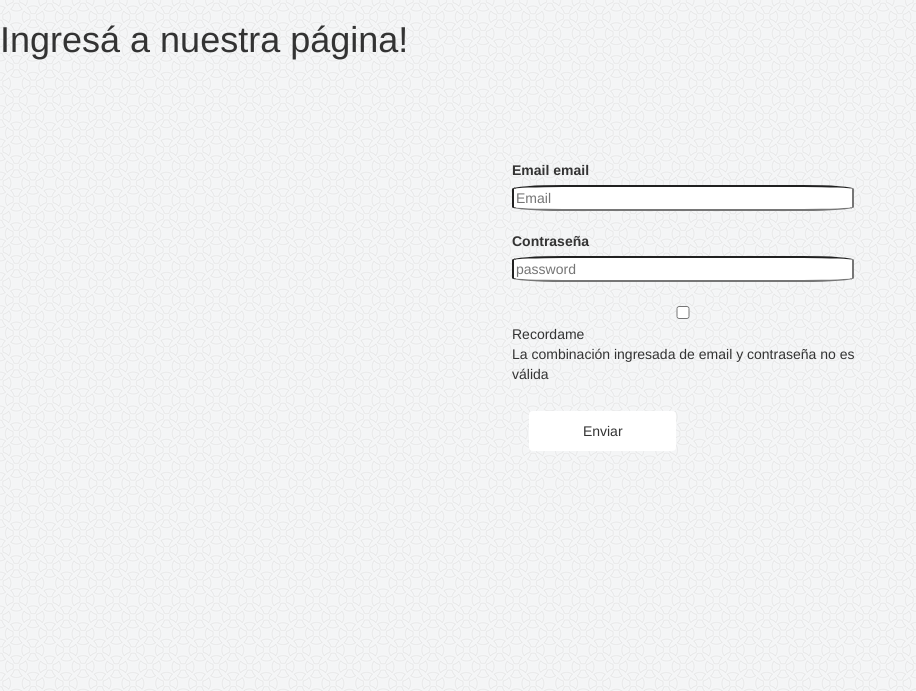
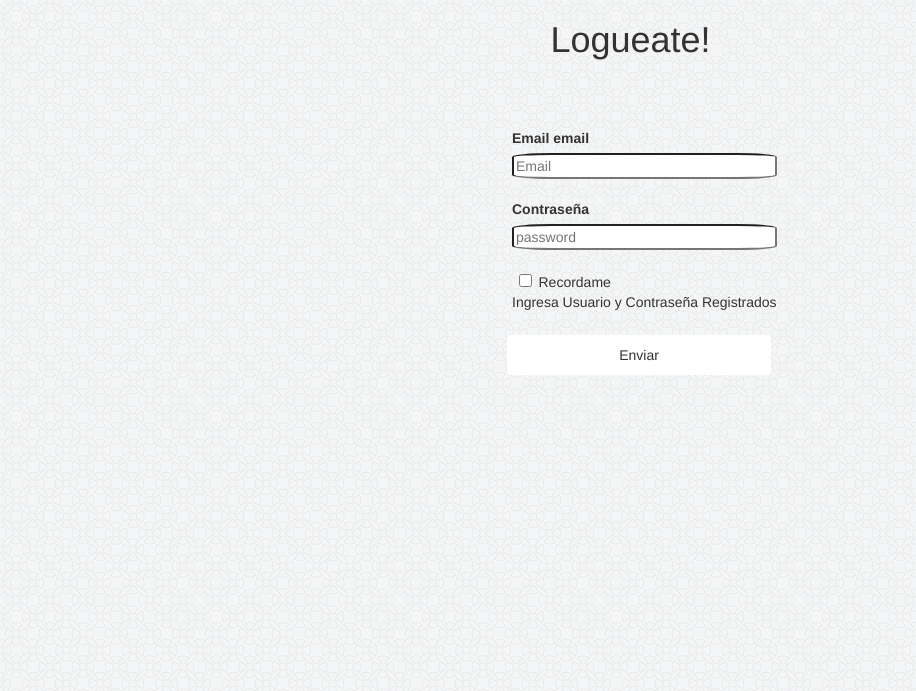
Before and after one commit to agus456/Trabajo-integrador, a PHP site: page /login.php in a window 1280 px wide. Shown: the top 691 px of the page, without its empty margins (0-916 px from the left). Run offline with PHP 8.4, Linux system fonts and the light colour scheme; some libraries are stand-ins or nearby versions.

Commit message:
actualización Login

```diff
--- a/login.php
+++ b/login.php
@@ -9,20 +9,20 @@
 			<link rel="stylesheet" href="https://maxcdn.bootstrapcdn.com/bootstrap/3.3.7/css/bootstrap.min.css">
   <script src="https://ajax.googleapis.com/ajax/libs/jquery/3.3.1/jquery.min.js"></script>
   <script src="https://maxcdn.bootstrapcdn.com/bootstrap/3.3.7/js/bootstrap.min.js"></script>
+</head>
+	<body>
+	<h1 style="margin-left:43%">Logueate!</h1>
 
-	<body>
-	<h1 class="mensaje">Ingresá a nuestra página!</h1>
-		<title>Working Group</title>
-	</head>
-	<div class="contacto">
+
+	<div class="contacto" style="margin-top:-2.5%">
 	<form id="registro"action="index.html" method="post">
 	<label for="email">Email email</label><br>
 	<input type="email" name="email" id="email" placeholder="Email"><br><br>
 	<label for="contraseña">Contraseña</label><br>
 	<input type="password" name="contraseña" id="contraseña" placeholder="password"><br><br>
-	<input type="checkbox" name="recordar" id="recordar" value="">Recordame<br>
-	<p>La combinación ingresada de email y contraseña no es <br>válida</p>
-	<button id="enviar-login" class="btn btn-secondary col-sm" type="button"> Enviar </button><br><br>
+	<input type="checkbox" name="recordar" id="recordar" value="" style="margin-left:-45%;margin-right:-45%">Recordame<br>
+	<p>Ingresa Usuario y Contraseña Registrados</p>
+	<button id="enviar-login" class="btn btn-secondary col-sm" type="button" style="width:100%;margin-left:-2%"> Enviar </button><br><br>
 	</form>
 </div>
 
```
